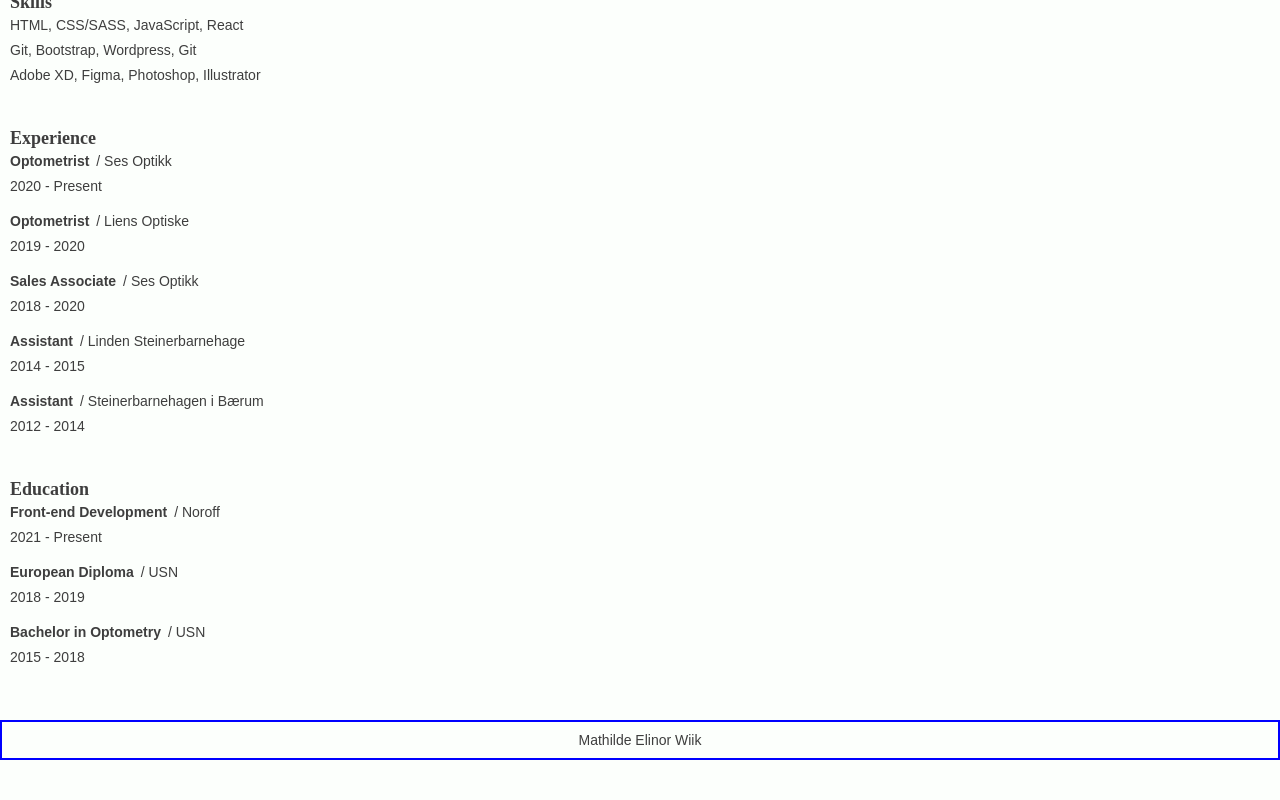
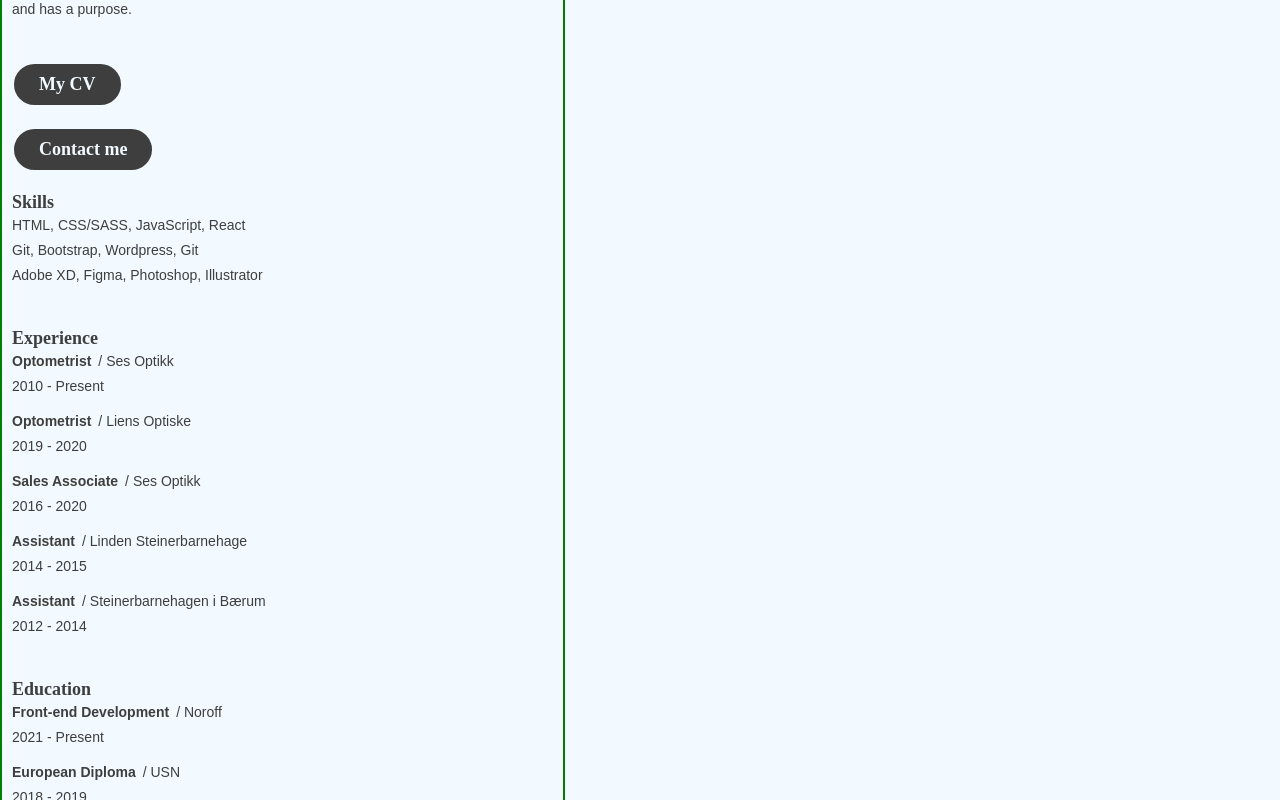
Before and after one commit to mathildeew/mathildeelinor-react, a React (Vite) app: page /about in a window 1280 px wide. Shown: the part 620-1420 px from the top of the page. Before the commit the page ends 1380 px from the top, so only its background shows below. Built offline with nearby package versions, Linux system fonts and the light colour scheme; a web font is replaced by a local one.

Commit message:
put education and experince into arrays

```diff
--- a/src/components/About/AboutContainer.styles.jsx
+++ b/src/components/About/AboutContainer.styles.jsx
@@ -3,28 +3,28 @@ import styled from "styled-components";
 export const AboutContainer = styled.div`
   .aboutTop {
     height: 300px;
-    margin-bottom: 40px;
+    margin-bottom: 20px;
     position: relative;
-    overflow: hidden;
   }
 
   h1 {
-    font-size: 40vw;
+    font-size: 33vw;
     position: absolute;
     z-index: 2;
-    top: 20;
   }
 
   .selfImg {
     background: url("../../../public/self2.jpg");
-    height: 220px;
-    width: 180px;
+    height: 73.5vw; /* 220px*/
+    width: 60vw; /* 180px */
+    max-width: 300px;
+    max-height: 352px;
     background-size: cover;
     background-position: top center;
     border-top-right-radius: 50%;
     border-top-left-radius: 50%;
     position: absolute;
-    right: 0;
+    right: 10px;
     top: 70px;
     z-index: 1;
   }
--- a/src/components/About/index.jsx
+++ b/src/components/About/index.jsx
@@ -1,4 +1,6 @@
+import { Link } from "react-router-dom";
 import { BaseButton } from "../../../styles/Button";
+import { education, experience } from "../../js/about";
 import { AboutContainer } from "./AboutContainer.styles";
 
 export default function About() {
@@ -28,6 +30,9 @@ export default function About() {
       </section>
 
       <BaseButton>My CV</BaseButton>
+      <BaseButton>
+        <Link to="/contact">Contact me</Link>
+      </BaseButton>
 
       <section className="aboutSection">
         <h2>Skills</h2>
@@ -39,73 +44,29 @@ export default function About() {
       <section className="aboutSection">
         <h2>Experience</h2>
 
+        {experience.map((job) => (
           <div className="bulk">
             <div>
-            <p className="boldText">Optometrist </p>
-            <p>/ Ses Optikk</p>
+              <p className="boldText">{job.title}</p>
+              <p>/ {job.company}</p>
             </div>
-          <p>2020 - Present</p>
+            <p>{job.year}</p>
           </div>
-
-        <div className="bulk">
-          <div>
-            <p className="boldText">Optometrist</p>
-            <p>/ Liens Optiske</p>
-          </div>
-          <p>2019 - 2020</p>
-        </div>
-
-        <div className="bulk">
-          <div>
-            <p className="boldText">Sales Associate</p>
-            <p>/ Ses Optikk</p>
-          </div>
-          <p>2018 - 2020</p>
-        </div>
-
-        <div className="bulk">
-          <div>
-            <p className="boldText">Assistant</p>
-            <p>/ Linden Steinerbarnehage</p>
-          </div>
-          <p>2014 - 2015</p>
-        </div>
-
-        <div className="bulk">
-          <div>
-            <p className="boldText">Assistant</p>
-            <p>/ Steinerbarnehagen i Bærum</p>
-          </div>
-          <p>2012 - 2014</p>
-        </div>
+        ))}
       </section>
 
       <section className="aboutSection">
         <h2>Education</h2>
 
+        {education.map((course) => (
           <div className="bulk">
             <div>
-            <p className="boldText">Front-end Development</p>
-            <p>/ Noroff</p>
+              <p className="boldText">{course.title}</p>
+              <p>/ {course.school}</p>
             </div>
-          <p>2021 - Present</p>
+            <p>{course.year}</p>
           </div>
-
-        <div className="bulk">
-          <div>
-            <p className="boldText">European Diploma</p>
-            <p>/ USN</p>
-          </div>
-          <p>2018 - 2019</p>
-        </div>
-
-        <div className="bulk">
-          <div>
-            <p className="boldText">Bachelor in Optometry</p>
-            <p>/ USN</p>
-          </div>
-          <p>2015 - 2018</p>
-        </div>
+        ))}
       </section>
     </AboutContainer>
   );
--- a/src/components/Home/HomeContainer.styles.jsx
+++ b/src/components/Home/HomeContainer.styles.jsx
@@ -12,7 +12,7 @@ export const HomeContainer = styled.div`
       justify: "unset",
     })}
     span {
-      font-size: 24vw;
+      font-size: 20vw;
     }
     span:nth-child(2) {
       position: absolute;
@@ -26,7 +26,7 @@ export const HomeContainer = styled.div`
   }
 
   nav {
-    font-size: 4rem;
+    font-size: 3rem;
 
     li {
       margin-bottom: 15px;
--- a/src/components/ui/Layout/Header/Header.styles.jsx
+++ b/src/components/ui/Layout/Header/Header.styles.jsx
@@ -5,6 +5,7 @@ export const HeaderContainer = styled.header`
   display: flex;
   align-items: center;
   font-size: 1.6rem;
+  border: 2px solid red;
 
   a {
     margin-left: 10px;
--- /dev/null
+++ b/src/js/about.js
@@ -0,0 +1,54 @@
+export const experience = [
+  {
+    id: 5,
+    title: "Optometrist",
+    company: "Ses Optikk",
+    year: "2010 - Present",
+  },
+  {
+    id: 4,
+    title: "Optometrist",
+    company: "Liens Optiske",
+    year: "2019 - 2020",
+  },
+  ,
+  {
+    id: 3,
+    title: "Sales Associate",
+    company: "Ses Optikk",
+    year: "2016 - 2020",
+  },
+  {
+    id: 2,
+    title: "Assistant",
+    company: "Linden Steinerbarnehage",
+    year: "2014 - 2015",
+  },
+  {
+    id: 1,
+    title: "Assistant",
+    company: "Steinerbarnehagen i Bærum",
+    year: "2012 - 2014",
+  },
+];
+
+export const education = [
+  {
+    id: 3,
+    title: "Front-end Development",
+    school: "Noroff",
+    year: "2021 - Present",
+  },
+  {
+    id: 2,
+    title: "European Diploma",
+    school: "USN",
+    year: "2018 - 2019",
+  },
+  {
+    id: 1,
+    title: "Bachelor in Optometry",
+    school: "USN",
+    year: "2015 - 2018",
+  },
+];
--- a/styles/Button.jsx
+++ b/styles/Button.jsx
@@ -1,13 +1,18 @@
 import styled from "styled-components";
 
 export const BaseButton = styled.button`
-  color: var(--color-primary);
-  font-family: Montserrat, sans-serif;
-  font-size: 1.6rem;
+  color: var(--color-secondary);
+  font-family: Fromage, serif;
+  font-size: 1.8rem;
   font-weight: 600;
-  background-color: var(--color-secondary);
-  padding: 10px;
+  background-color: var(--color-primary);
+  padding: 10px 25px;
   border-radius: 50px;
-  border: 2px solid var(--color-primary);
+  border: 2px solid var(--color-secondary);
   margin-bottom: 20px;
+  display: block;
+
+  a {
+    color: var(--color-secondary);
+  }
 `;
--- a/styles/GlobalStyles.jsx
+++ b/styles/GlobalStyles.jsx
@@ -9,7 +9,7 @@ export const GlobalStyle = createGlobalStyle`
 
     html {
         --color-primary: #3e3e3e;
-        --color-secondary: #fcfffc;
+        --color-secondary: #f2faff;
         height: 100%;
         font-size: 62.5%
     }
@@ -21,14 +21,14 @@ export const GlobalStyle = createGlobalStyle`
         min-height: 100vh;
         display: flex;
         flex-direction: column;
-
     }
 
     main {
         width: 100%;
-        margin-left: 10px;
-        margin-right: 10px;
+        max-width: 565px;
+        padding: 0 10px;
         margin-bottom: 50px;
+        border: 2px solid green;
     }
 
     ul {
```
Lines whose indentation alone changed are shown as unchanged.
